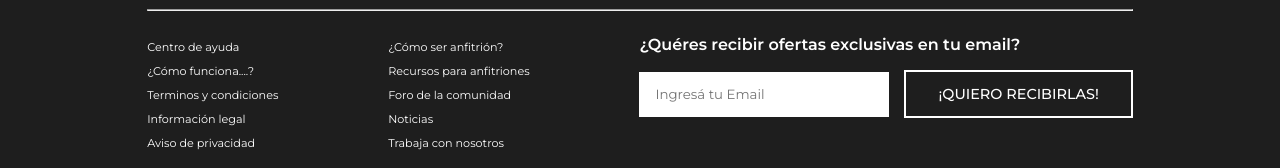
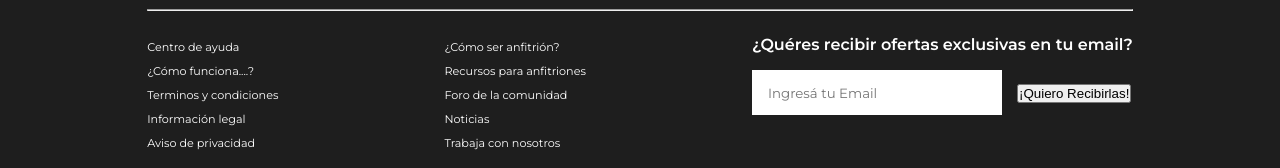
Before and after one commit to BeluzitaRomero/IDW-proyecto-integrador, a React (Create React App) app: page /contacto in a window 1280 px wide. Shown: the part 345-513 px from the top of the page. Built offline with nearby package versions, Linux system fonts and the light colour scheme.

Commit message:
componentes comunes btn input

```diff
--- a/src/App.css
+++ b/src/App.css
@@ -43,41 +43,6 @@
 .italic {
   font-style: italic;
 }
-.btn {
-  /* Estandar botones */
-  padding: 0.8rem 2rem;
-  text-transform: uppercase;
-  text-decoration: none;
-  font-family: Montserrat, sans-serif;
-  font-weight: 500;
-  font-size: 0.9rem;
-  border-radius: 0;
-  background-color: transparent;
-  transition: all 0.3s;
-  cursor: pointer;
-}
-
-.primary-button {
-  /* Boton blanco */
-  border: 2px solid #fff;
-  color: #fff;
-}
-
-.primary-button:hover {
-  background-color: #fff;
-  color: #000;
-}
-
-.secondary-button {
-  /* Boton negro */
-  border: 2px solid #000;
-  color: #000;
-}
-
-.secondary-button:hover {
-  background-color: #000;
-  color: #fff;
-}
 
 .main-content,
 .content-section,
--- /dev/null
+++ b/src/components/Button/Button.css
@@ -0,0 +1,35 @@
+.btn {
+  /* Estandar botones */
+  padding: 0.8rem 2rem;
+  text-transform: uppercase;
+  text-decoration: none;
+  font-family: Montserrat, sans-serif;
+  font-weight: 500;
+  font-size: 0.9rem;
+  border-radius: 0;
+  background-color: transparent;
+  transition: all 0.3s;
+  cursor: pointer;
+}
+
+.primary-button {
+  /* Boton blanco */
+  border: 2px solid #fff;
+  color: #fff;
+}
+
+.primary-button:hover {
+  background-color: #fff;
+  color: #000;
+}
+
+.secondary-button {
+  /* Boton negro */
+  border: 2px solid #000;
+  color: #000;
+}
+
+.secondary-button:hover {
+  background-color: #000;
+  color: #fff;
+}
```
Also changed, not shown: src/components/Button/Button.jsx (added, +8 -0 lines), src/components/Input/Input.css (added, +11 -0 lines), src/components/Input/Input.jsx (added, +8 -0 lines).
